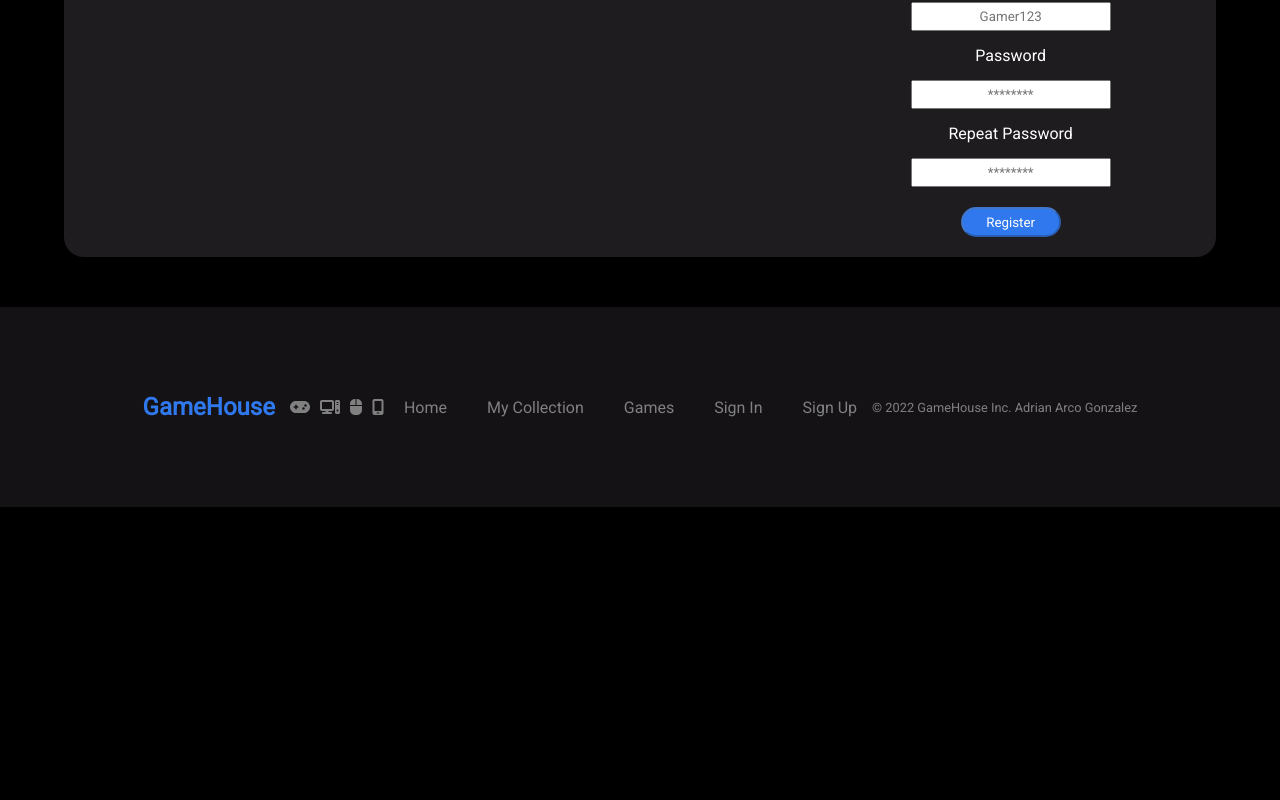
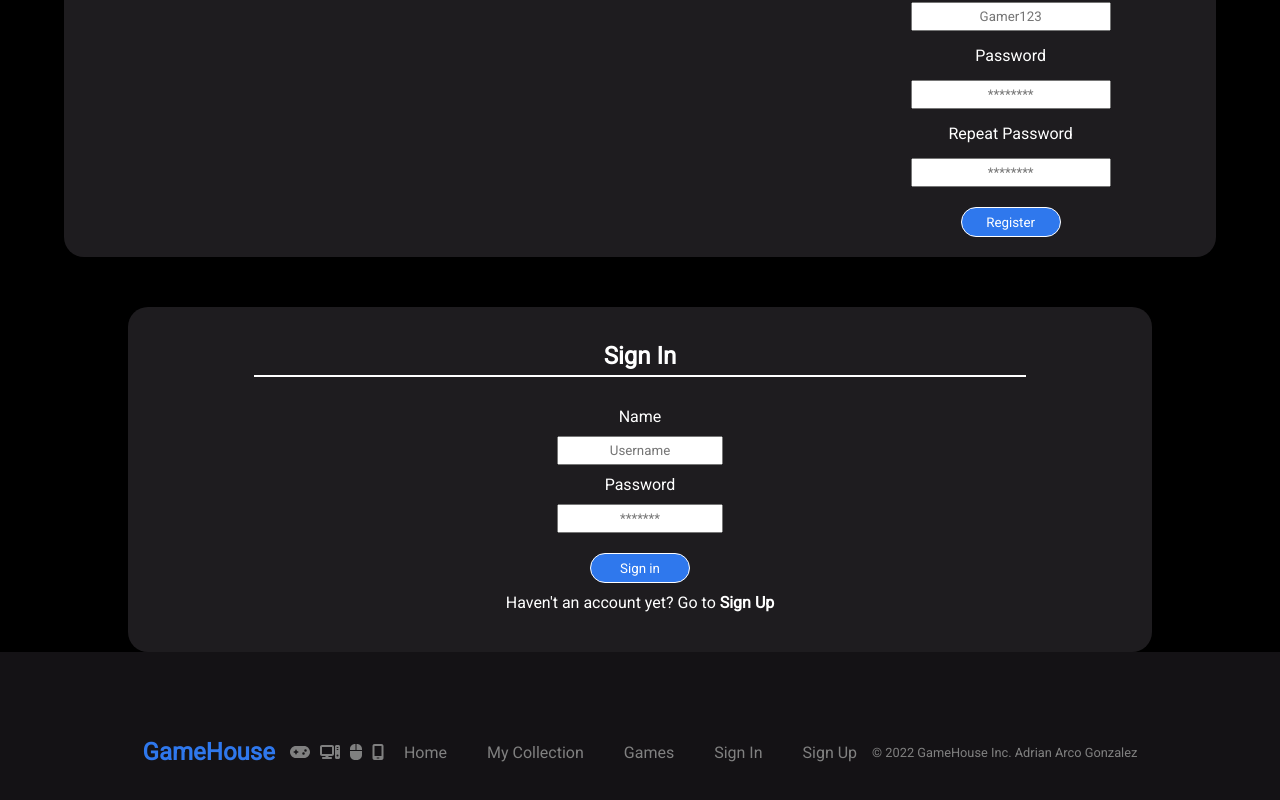
Before and after one commit to AdrianArcoGonzalez/GameHouse-Front, a React (Create React App) app: page /register in a window 1280 px wide. Shown: the part 931-1731 px from the top of the page. Before the commit the page ends 1438 px from the top, so only its background shows below. Built offline with nearby package versions, Linux system fonts and the light colour scheme; no server answers.

Commit message:
add login html and style

```diff
--- a/src/components/App/App.tsx
+++ b/src/components/App/App.tsx
@@ -2,6 +2,7 @@ import { Routes, Route, Navigate } from "react-router-dom";
 import Header from "../Header/Header";
 import RegisterPage from "../../pages/RegisterPage";
 import Footer from "../Footer/Footer";
+import Login from "../Login/Login";
 
 const App = (): JSX.Element => {
   return (
@@ -16,6 +17,7 @@ const App = (): JSX.Element => {
         <Route path="/mycollection" element={<></>} />
         <Route path="/games" element={<></>} />
       </Routes>
+      <Login />
       <Footer />
     </>
   );
--- /dev/null
+++ b/src/components/Login/Login.tsx
@@ -0,0 +1,41 @@
+import { NavLink } from "react-router-dom";
+import LoginStyled from "./LoginStyled";
+
+const Login = (): JSX.Element => {
+  return (
+    <LoginStyled noValidate autoComplete="off">
+      <h2 className="login__title">Sign In</h2>
+      <label htmlFor="username" className="form__input-container">
+        Name
+      </label>
+      <input
+        type="text"
+        id="username"
+        placeholder="Username"
+        className="form__input-element"
+      />
+
+      <label htmlFor="password" className="form__input-container">
+        Password
+      </label>
+      <input
+        id="password"
+        type="password"
+        placeholder="*******"
+        className="form__input-element"
+      />
+      <button type="submit" className="form-button">
+        Sign in
+      </button>
+
+      <span className="form__info">
+        Haven't an account yet? Go to{" "}
+        <NavLink to={"/register"} className="info__link">
+          Sign Up
+        </NavLink>
+      </span>
+    </LoginStyled>
+  );
+};
+
+export default Login;
--- /dev/null
+++ b/src/components/Login/LoginStyled.ts
@@ -0,0 +1,58 @@
+import styled from "styled-components";
+
+const LoginStyled = styled.form`
+  display: flex;
+  justify-content: center;
+  align-items: center;
+  flex-direction: column;
+  color: white;
+  background-color: #1e1c1f;
+  font-family: "Roboto";
+  width: 80%;
+  border-radius: 20px;
+  margin: 0 auto;
+  padding: 30px;
+
+  .login__title {
+    border-bottom: 2px white solid;
+    width: 80%;
+    text-align: center;
+    padding: 5px;
+    margin-bottom: 20px;
+  }
+  .form {
+    &__input-container {
+      padding: 10px;
+    }
+    &__input-element {
+      font-family: inherit;
+      padding: 5px;
+      text-align: center;
+    }
+    &-button {
+      font-family: inherit;
+      width: 100px;
+      height: 30px;
+      border-radius: 20px;
+      background-color: #2f78ed;
+      color: white;
+      padding: 5px;
+      margin-top: 10px;
+      border: 1px solid white;
+      margin-top: 20px;
+    }
+    &__info {
+      padding: 10px;
+    }
+  }
+  .info__link {
+    text-decoration: none;
+    color: white;
+    font-weight: bold;
+  }
+  .info__link:hover {
+    cursor: pointer;
+  }
+`;
+
+export default LoginStyled;
--- a/src/components/Register/RegisterForm/RegisterFormStyled.ts
+++ b/src/components/Register/RegisterForm/RegisterFormStyled.ts
@@ -42,6 +42,7 @@ const RegisterFormStyled = styled.form`
     color: white;
     padding: 5px;
     margin-top: 10px;
+    border: 1px solid white;
   }
   .form-button:hover {
     background-color: #002d75;
```
